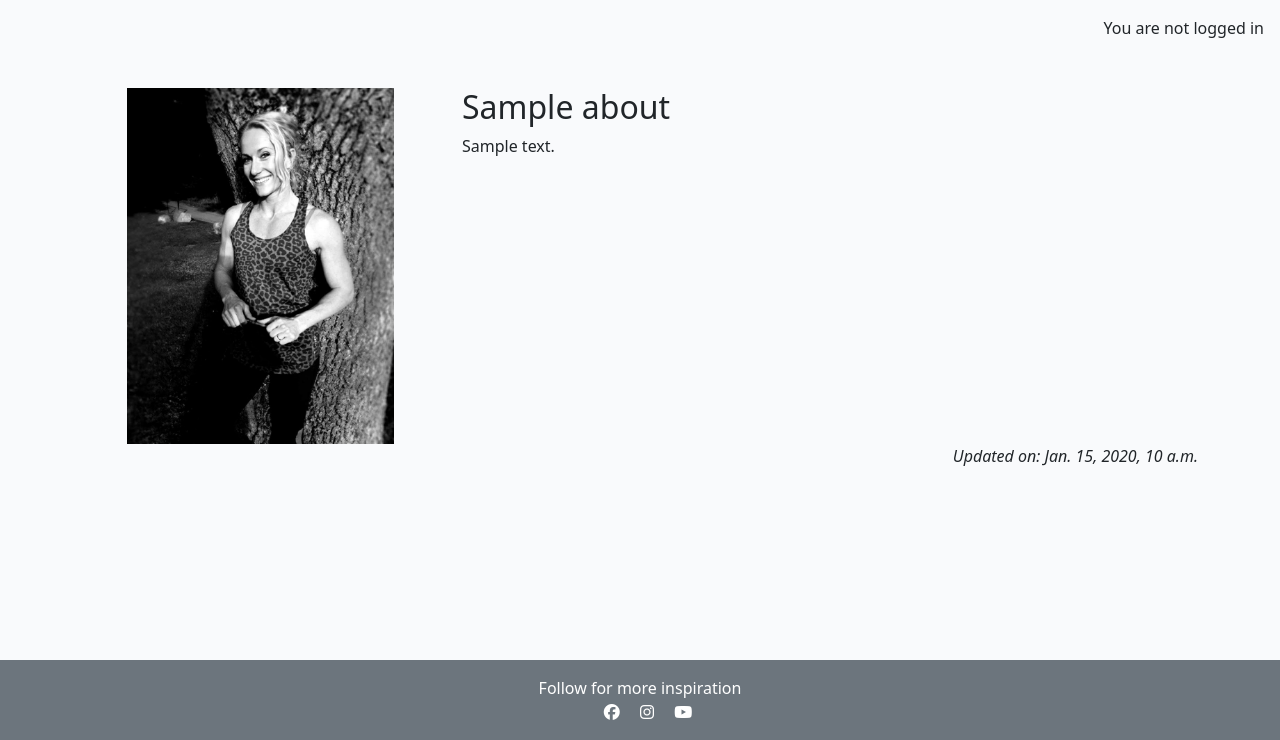
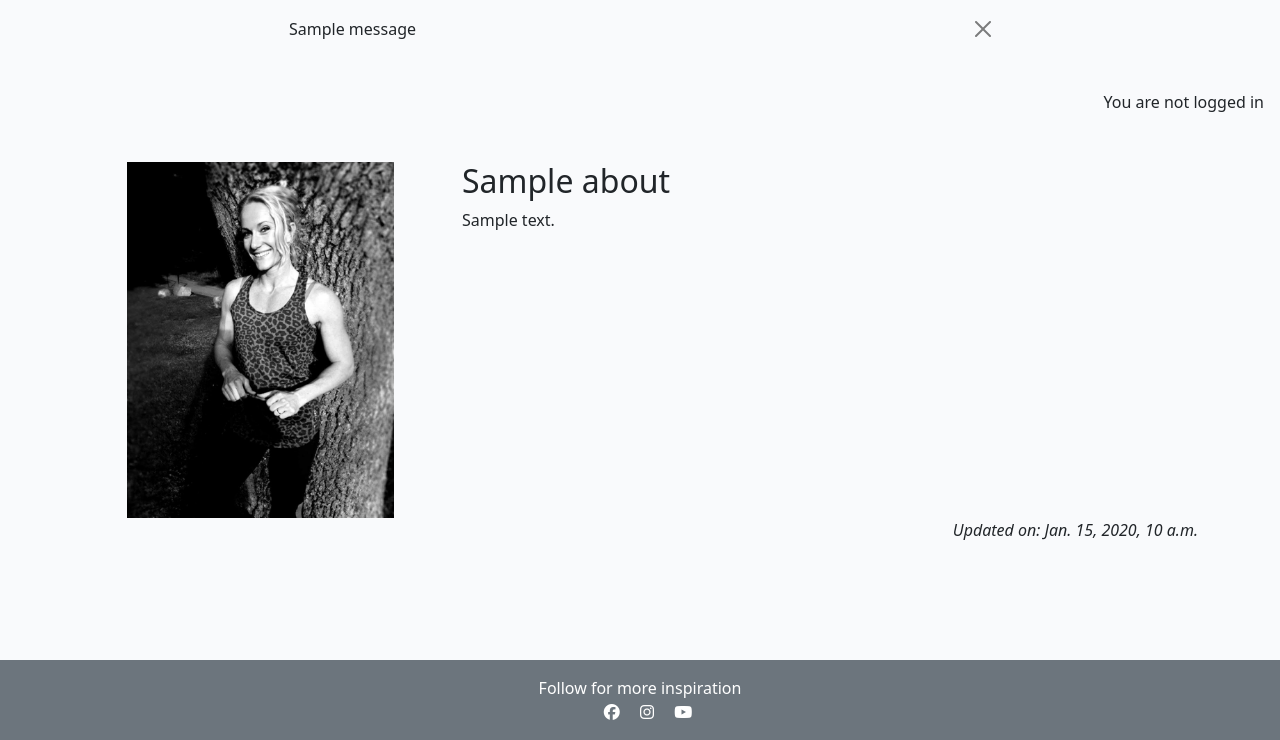
Before and after one commit to SophieTiger/fitness-recipes, a Django app: page /about/ in a window 1280 px wide. Shown: the part 60-800 px from the top of the page. Run offline with Django 4.2, Linux system fonts and the light colour scheme; tables that the repository leaves empty hold one stand-in row (values such as "Sample post"); one stand-in notice (Sample message) is shown; some libraries are stand-ins or nearby versions.

Commit message:
Import messages library and add message to submitted comments

```diff
--- a/recipes/views.py
+++ b/recipes/views.py
@@ -1,5 +1,6 @@
 from django.shortcuts import render, get_object_or_404
 from django.views import generic
+from django.contrib import messages
 from .models import Recipe
 from .forms import CommentForm
 from taggit.models import Tag
@@ -61,6 +62,10 @@ def recipe_detail(request, slug):
             comment.author = request.user
             comment.post = recipe
             comment.save()
+            messages.add_message(
+                request, messages.SUCCESS,
+                'Thank you for the comment, it is submitted and pending approval'
+            )
 
     comment_form = CommentForm()
 
--- a/templates/base.html
+++ b/templates/base.html
@@ -73,6 +73,20 @@
             </div>
         </div>
     </nav>
+    <!-- displaying Django messages -->
+    <div class="container">
+        <div class="row">
+            <div class="col-md-8 offset-md-2">
+                {% for message in messages %}
+                <div class="alert {{ message.tags }} alert-dismissible
+          fade show" id="msg" role="alert">
+                    {{ message | safe }}
+                    <button type="button" class="btn-close" data-bs-dismiss="alert" aria-label="Close"></button>
+                </div>
+                {% endfor %}
+            </div>
+        </div>
+    </div>
 
     <main class="flex-shrink-0 main-bg">
         {% if user.is_authenticated %}
```
